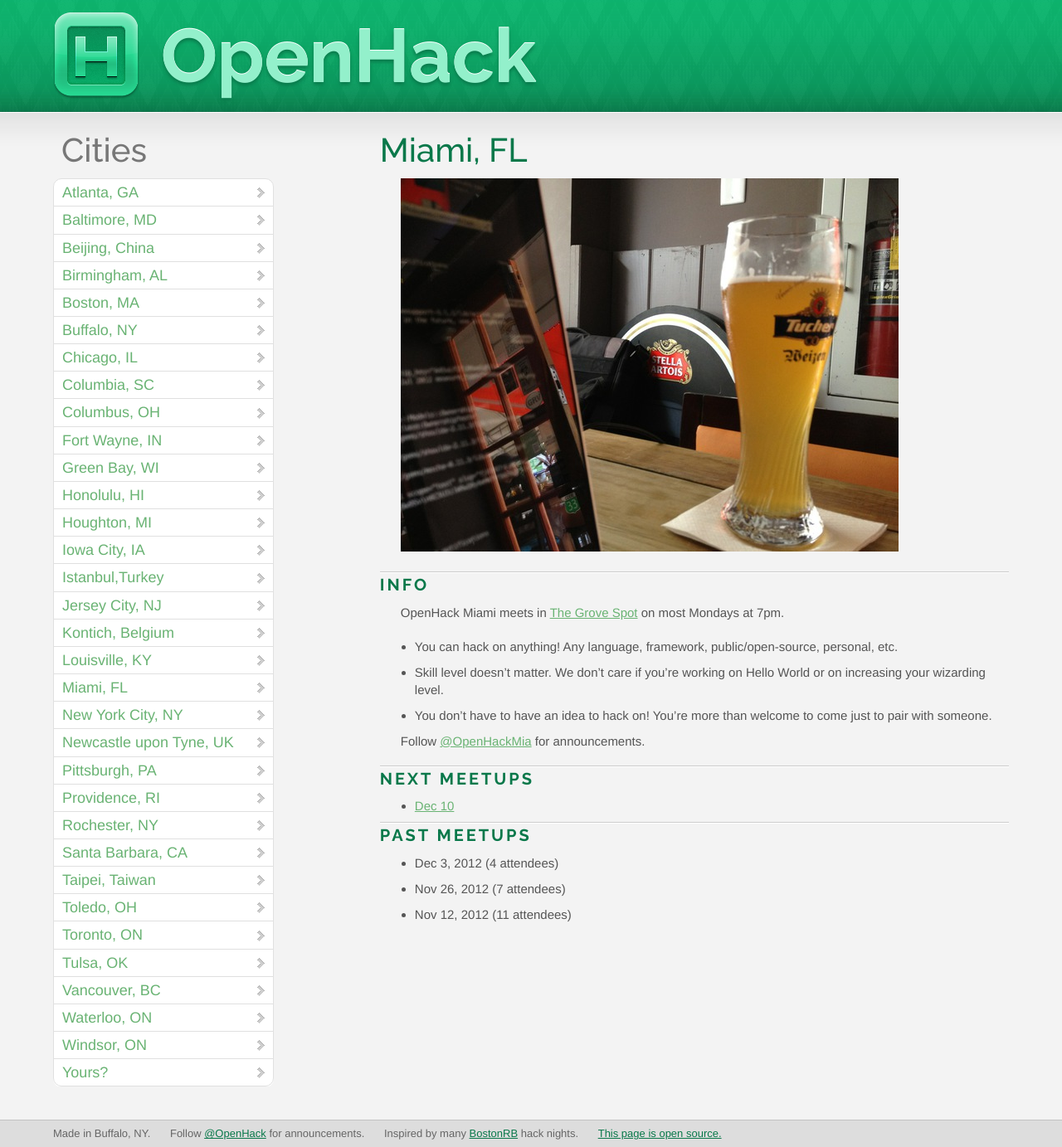
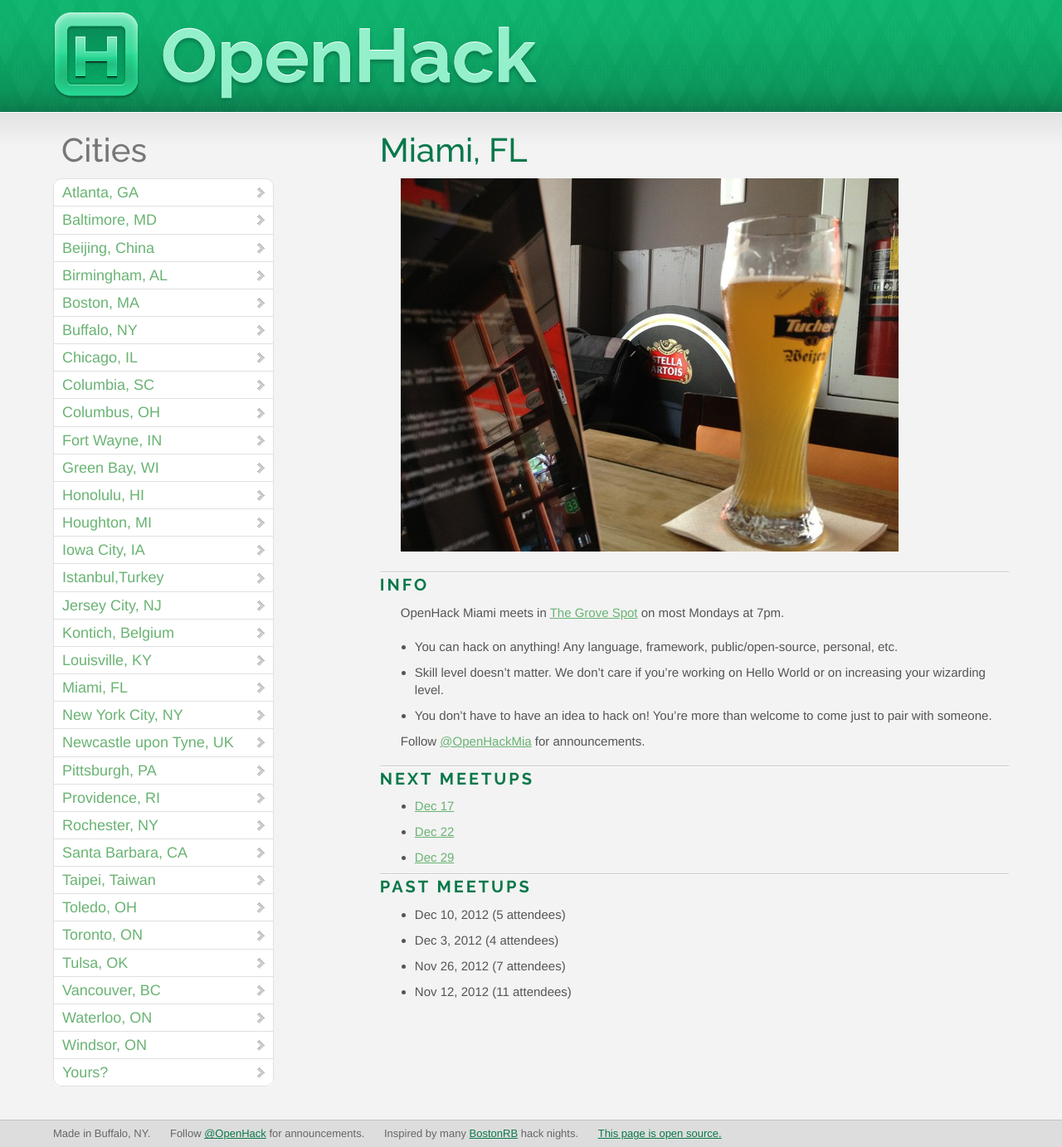
Before and after one commit to OpenHack/openhack.github.com, a Jekyll site: the page built from miami/index.markdown, in a window 1280 px wide. Shown: the whole page at 83% size. Built offline with Jekyll 4.4.1, drawn with Linux system fonts in a browser that asks for light colours; nearby versions of some CDN libraries; Markdown is read by kramdown in place of the engine named in the settings; comment, search, counter and statistics services are not loaded.

Commit message:
update miami

```diff
--- a/miami/index.markdown
+++ b/miami/index.markdown
@@ -19,10 +19,13 @@ Follow [@OpenHackMia](http://twitter.com/openhackmia) for announcements.
 
 ### Next meetups
 
-* [Dec 10](http://www.meetup.com/miamirb/events/94025392/)
+* [Dec 17](http://www.meetup.com/miamirb/events/94878212/)
+* [Dec 22](http://www.meetup.com/miamirb/events/94878422/)
+* [Dec 29](http://www.meetup.com/miamirb/events/94878792/)
 
 ### Past meetups
 
+* Dec 10, 2012 (5 attendees)
 * Dec 3, 2012 (4 attendees)
 * Nov 26, 2012 (7 attendees)
 * Nov 12, 2012 (11 attendees)
```
